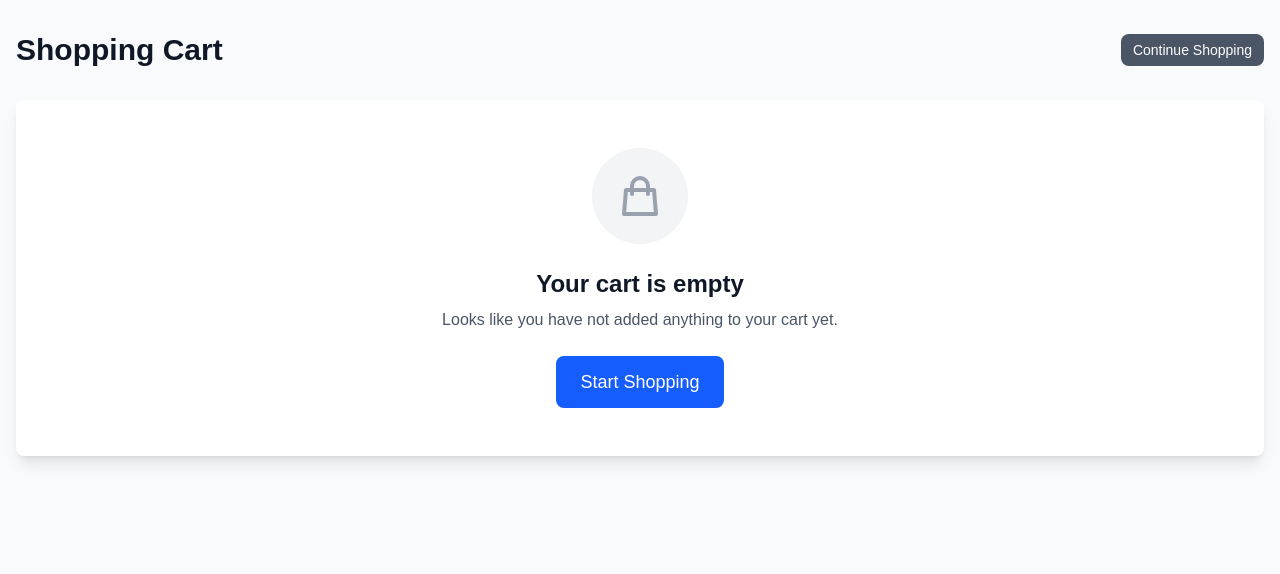
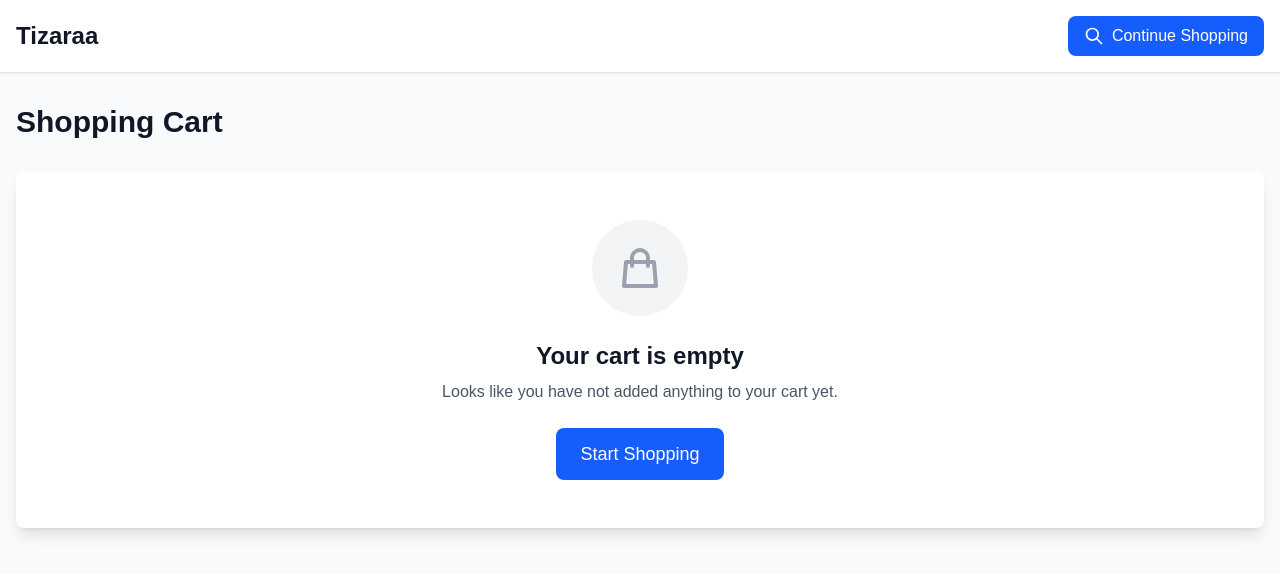
Before and after one commit to Raiyan27/Tizaraa-Practical--Assessment, a Next.js app: page /cart in a window 1280 px wide. Shown: the top 574 px of the page. Built offline with nearby package versions, Linux system fonts and the light colour scheme.

Commit message:
feat(header): add navigation header with back button and cart link to cart and product pages

```diff
--- a/src/app/cart/page.tsx
+++ b/src/app/cart/page.tsx
@@ -1,6 +1,7 @@
 "use client";
 
 import { useEffect, useMemo, useCallback } from "react";
+import Link from "next/link";
 import { useRouter } from "next/navigation";
 import toast from "react-hot-toast";
 import { useCartStore } from "@/store/cartStore";
@@ -131,11 +132,47 @@ export default function CartPage() {
 
   return (
     <div className="min-h-screen bg-gray-50">
+      {/* Header */}
+      <header className="bg-white shadow-sm sticky top-0 z-30">
+        <div className="container mx-auto px-4 py-4">
+          <div className="flex items-center justify-between">
+            <div className="flex items-center gap-3">
+              <MobileBackButton fallbackHref="/" />
+              <Link
+                href="/"
+                className="text-2xl font-bold text-gray-900 hover:text-blue-600 transition-colors"
+              >
+                Tizaraa
+              </Link>
+            </div>
+            <Link
+              href="/products"
+              className="relative inline-flex items-center gap-2 px-4 py-2 bg-blue-600 text-white rounded-lg hover:bg-blue-700 transition-colors"
+            >
+              <svg
+                className="w-5 h-5"
+                fill="none"
+                stroke="currentColor"
+                viewBox="0 0 24 24"
+              >
+                <path
+                  strokeLinecap="round"
+                  strokeLinejoin="round"
+                  strokeWidth={2}
+                  d="M21 21l-6-6m2-5a7 7 0 11-14 0 7 7 0 0114 0z"
+                />
+              </svg>
+              <span className="font-medium hidden sm:inline">Continue Shopping</span>
+            </Link>
+          </div>
+        </div>
+      </header>
+
       <div className="container mx-auto px-4 py-8">
         {/* Header */}
         <div className="flex flex-col sm:flex-row sm:items-center sm:justify-between gap-4 mb-6 sm:mb-8">
           <div className="flex items-center gap-3">
-            <MobileBackButton fallbackHref="/products" />
+            {/* <MobileBackButton fallbackHref="/products" /> */}
             <div>
               <h1 className="text-2xl sm:text-3xl font-bold text-gray-900">
                 Shopping Cart
@@ -148,13 +185,13 @@ export default function CartPage() {
               )}
             </div>
           </div>
-          <Button
+          {/* <Button
             variant="secondary"
             size="sm"
             onClick={handleContinueShopping}
           >
             Continue Shopping
-          </Button>
+          </Button> */}
         </div>
 
         {isEmpty ? (
--- a/src/app/product/[id]/page.tsx
+++ b/src/app/product/[id]/page.tsx
@@ -1,6 +1,7 @@
 "use client";
 
 import { useEffect, useState } from "react";
+import Link from "next/link";
 import { useParams, useRouter, useSearchParams } from "next/navigation";
 import toast from "react-hot-toast";
 import { getProductById } from "@/data/products";
@@ -38,6 +39,7 @@ export default function ProductPage() {
   const { addProduct } = useRecentlyViewed();
   const { addItem, items: cartItems } = useCartStore();
   const product = getProductById(productId);
+  const cartItemCount = cartItems.length;
 
   // Initialize from URL or product defaults
   useEffect(() => {
@@ -156,12 +158,53 @@ export default function ProductPage() {
 
   return (
     <div className="min-h-screen bg-gray-50">
+      {/* Header */}
+      <header className="bg-white shadow-sm sticky top-0 z-30">
+        <div className="container mx-auto px-4 py-4">
+          <div className="flex items-center justify-between">
+            <div className="flex items-center gap-3">
+              <MobileBackButton fallbackHref="/" />
+              <Link
+                href="/"
+                className="text-2xl font-bold text-gray-900 hover:text-blue-600 transition-colors"
+              >
+                Tizaraa
+              </Link>
+            </div>
+            <Link
+              href="/cart"
+              className="relative inline-flex items-center gap-2 px-4 py-2 bg-blue-600 text-white rounded-lg hover:bg-blue-700 transition-colors"
+            >
+              <svg
+                className="w-5 h-5"
+                fill="none"
+                stroke="currentColor"
+                viewBox="0 0 24 24"
+              >
+                <path
+                  strokeLinecap="round"
+                  strokeLinejoin="round"
+                  strokeWidth={2}
+                  d="M16 11V7a4 4 0 00-8 0v4M5 9h14l1 12H4L5 9z"
+                />
+              </svg>
+              <span className="font-medium hidden sm:inline">Cart</span>
+              {cartItemCount > 0 && (
+                <span className="absolute -top-2 -right-2 bg-red-500 text-white text-xs font-bold rounded-full w-6 h-6 flex items-center justify-center">
+                  {cartItemCount}
+                </span>
+              )}
+            </Link>
+          </div>
+        </div>
+      </header>
+
       <div className="container mx-auto px-4 py-8">
         {/* Header */}
         <div className="flex items-center gap-3 mb-6">
-          <MobileBackButton fallbackHref="/products" />
+          {/* <MobileBackButton fallbackHref="/" /> */}
           <button
-            onClick={() => router.push("/products")}
+            onClick={() => router.push("/")}
             className="hidden md:inline-flex text-blue-600 hover:text-blue-700 font-medium items-center gap-2"
           >
             <svg
```
